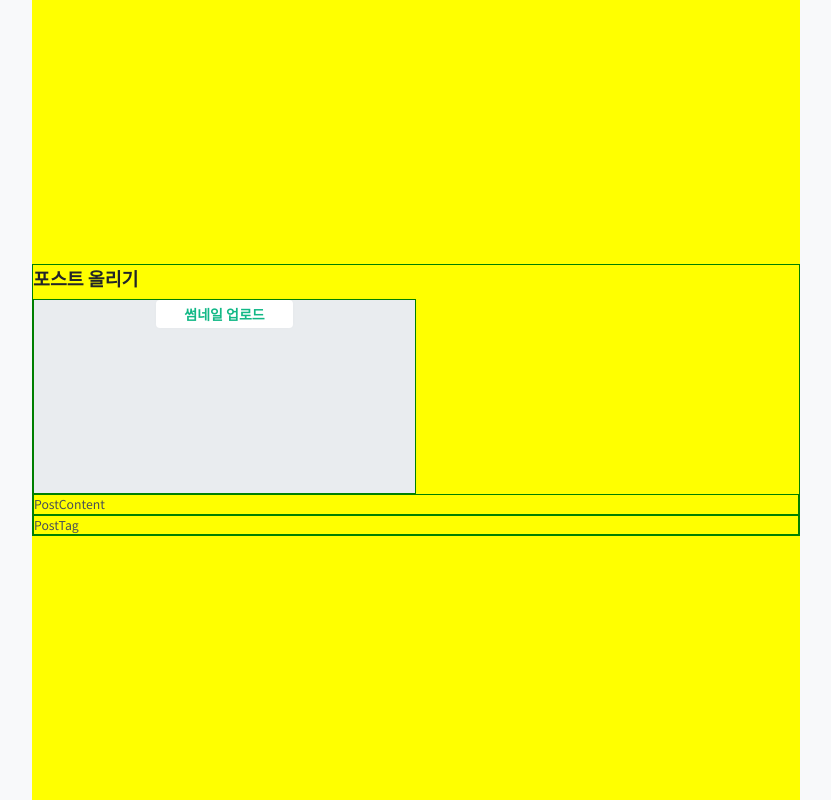
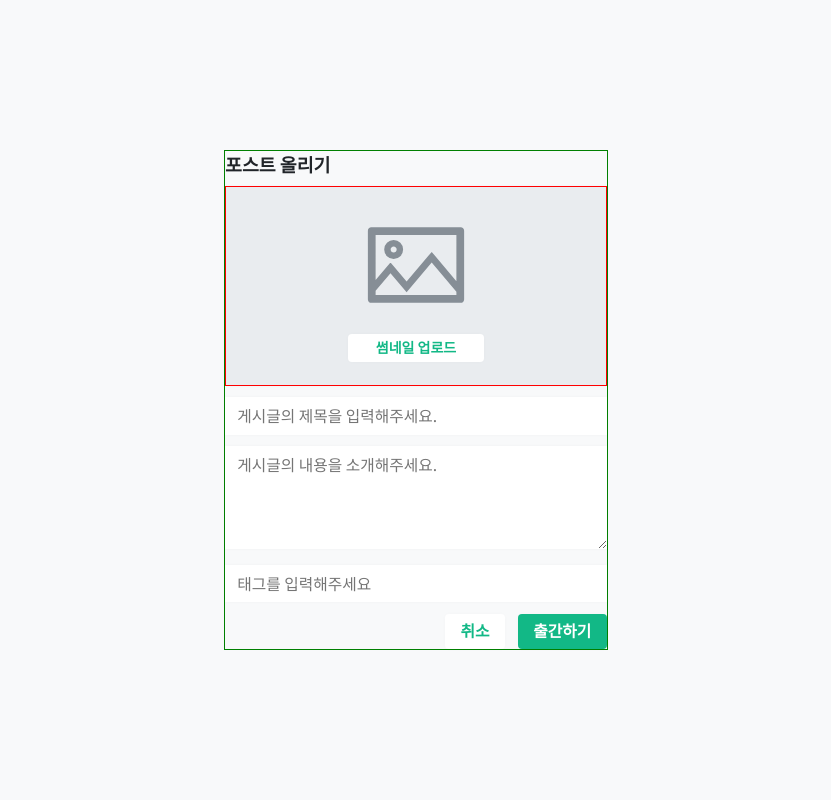
Before and after one commit to YooJinRa/FE_kelog, a React (Create React App) app: page /post in a window 1280 px wide. Shown: the top 800 px of the page, without its empty margins (448-1279 px from the left). Built offline with nearby package versions, Linux system fonts and the light colour scheme.

Commit message:
DEV : PostingPages ImageUpload, Preview & ImageResizing

```diff
--- a/package.json
+++ b/package.json
@@ -8,9 +8,11 @@
     "@testing-library/react": "^13.0.0",
     "@testing-library/user-event": "^13.2.1",
     "axios": "^0.27.2",
+    "browser-image-compression": "^2.0.0",
     "react": "^18.2.0",
     "react-dom": "^18.2.0",
     "react-hook-form": "^7.34.2",
+    "react-icons": "^4.4.0",
     "react-intersection-observer": "^9.4.0",
     "react-redux": "^8.0.2",
     "react-router-dom": "^6.3.0",
--- a/src/assets/GlobalStyle.jsx
+++ b/src/assets/GlobalStyle.jsx
@@ -21,11 +21,13 @@ const GlobalStyle = createGlobalStyle`
     font-weight: 400;
     line-height: 1.5;
     font-size: 0.875rem;
-    color: var(--text-color);
     margin: 0;
     padding: 0;
     box-sizing: border-box;
     scroll-behavior: smooth;
+  }
+  div, ul li, ol li, p, span, strong, input, textarea {
+    color: var(--text-color);
   }
   // :: 배경색 설정
   body {
@@ -65,6 +67,7 @@ const GlobalStyle = createGlobalStyle`
     background-color: var(--primary-color);
     color: var(--subBg-color);
   }
+
 `;
 
 export default GlobalStyle;
--- a/src/components/posting/PostContent.jsx
+++ b/src/components/posting/PostContent.jsx
@@ -1,7 +1,31 @@
 import React from 'react';
+import styled from 'styled-components';
 
 const PostContent = () => {
-  return <div>PostContent</div>;
+  return (
+    <StPostContentWrap>
+      <input placeholder='게시글의 제목을 입력해주세요.' />
+      <textarea placeholder='게시글의 내용을 소개해주세요.'></textarea>
+    </StPostContentWrap>
+  );
 };
 
 export default PostContent;
+
+const StPostContentWrap = styled.div`
+  padding: 0.8rem 0 0;
+  input, textarea{
+    width: 100%;
+    margin-bottom: 0.8rem;
+    padding: 0.5rem 0.875rem;
+    font-size: 1.125rem;
+    color: var(--title-color);
+    border: none;
+    background: var(--subBg-color);
+    box-shadow: var(--shadow-style);
+    outline: none;
+  }
+  textarea {
+    height: 7.375rem;
+  }
+`
--- a/src/components/posting/PostImage.jsx
+++ b/src/components/posting/PostImage.jsx
@@ -1,10 +1,57 @@
-import React from 'react';
+import React, { useEffect, useRef, useState } from 'react';
+import imageCompression from "browser-image-compression";
 import styled from 'styled-components';
+import { AiOutlinePicture } from 'react-icons/ai';
 
-const PostImage = () => {
+const PostImage = ({setCompressedImageFile}) => {
+  const [ selectedPostImage, setSelectedPostImage ] = useState(null);
+
+
+  // ::: 이미지 리사이징(Resizing)
+  const compressImageAndGetImageFile = async(postImageFile) => {
+    const options = {
+      maxSizeMB: 1,
+      maxWidthOrHeight: 1920,
+      useWebWorker: true,
+    };
+    const compressedFile = await imageCompression(postImageFile, options);
+
+    return compressedFile;
+  }
+
+  // ::: 이미지 미리보기(Image Preview)
+  const onChangePostImageFile = async(event) => {
+    const postImageFile = event.target.files[0];
+    try {
+      const compressedFile = await compressImageAndGetImageFile(postImageFile);
+      setCompressedImageFile(compressedFile);
+      const finalCompressedImage = await imageCompression.getDataUrlFromFile(
+        compressedFile
+      );
+      setSelectedPostImage(finalCompressedImage);
+    } catch (error) {
+      console.log("__PostImage_uploadImageError ::", error);
+      alert("이미지를 업로드 하는데 문제가 생겼습니다. 다시 시도해주세요!");
+    }
+  }
+
   return (
     <StPostImageWrap>
-      <button className='buttonWhite'>썸네일 업로드</button>
+      <AiOutlinePicture size="110" color="#868E96" />
+      <label
+        className='buttonWhite'
+        htmlFor='inputPostImageFile'
+      >
+        썸네일 업로드
+      </label>
+      <input
+        id="inputPostImageFile"
+        onChange={onChangePostImageFile}
+        type='file'
+        accept="image/jpg, image/jpeg, image/png"
+        style={{ display : 'none' }}
+      />
+      {selectedPostImage && <StPreviewImage src={selectedPostImage} alt='preview' />}
     </StPostImageWrap>
   );
 };
@@ -12,9 +59,33 @@ const PostImage = () => {
 export default PostImage;
 
 const StPostImageWrap = styled.div`
-  width: 50% !important;
-  height: 195px;
+  position:relative;
+  display: flex;
+  flex-direction: column;
+  align-items: center;
+  justify-content: center;
+  height: 200px;
   background-color: var(--grayBg-color);
   box-shadow: var(--shadow-style);
   text-align: center;
+  overflow: hidden;
+  border: 1px solid red;
+
+  label {
+    border-radius: 4px;
+    box-shadow: rgb(0 0 0 / 2%) 0px 0px 4px;
+    font-size: 1rem;
+    font-weight: 700;
+    padding: 0.25rem 2rem;
+    outline: none;
+    border: none;
+    transition: all 0.125s ease-in 0s;
+    cursor: pointer;
+    margin-top: 1rem;
+  }
+`;
+
+const StPreviewImage = styled.img`
+  position: absolute;
+  width: 100%;
 `
--- a/src/components/posting/PostTag.jsx
+++ b/src/components/posting/PostTag.jsx
@@ -1,7 +1,26 @@
 import React from 'react';
+import styled from 'styled-components';
 
 const PostTag = () => {
-  return <div>PostTag</div>;
+  return (
+    <StPostTagWrap>
+      <input type="text" placeholder="태그를 입력해주세요" />
+    </StPostTagWrap>
+  );
 };
 
 export default PostTag;
+
+const StPostTagWrap = styled.div`
+  input {
+    width: 100%;
+    margin-bottom: 0.8rem;
+    padding: 0.5rem 0.875rem;
+    font-size: 1.125rem;
+    color: var(--title-color);
+    border: none;
+    background: var(--subBg-color);
+    box-shadow: var(--shadow-style);
+    outline: none;
+  }
+`;
--- a/src/components/posting/PostingFormContainer.jsx
+++ b/src/components/posting/PostingFormContainer.jsx
@@ -1,18 +1,28 @@
-import React from 'react';
+import React, { useState } from 'react';
 import PostImage from './PostImage';
 import PostContent from './PostContent';
 import PostTag from './PostTag';
 import styled from 'styled-components';
 
 const PostingFormContainer = () => {
+  // ::: 이미지 업로드 상태관리
+  const [ compressedImageFile, setCompressedImageFile] = useState(null);
+  console.log("___PostingForm_imageState ====> ", compressedImageFile);
+
   return (
   <StPostingFormContainer>
-    <div>
+    <form>
       <h3>포스트 올리기</h3>
-      <PostImage />
+      <PostImage
+        setCompressedImageFile={setCompressedImageFile}
+      />
       <PostContent />
       <PostTag />
-    </div>
+      <StPostingButtonRow>
+        <button className="buttonWhite">취소</button>
+        <button className="buttonPoint">출간하기</button>
+      </StPostingButtonRow>
+    </form>
   </StPostingFormContainer>
   );
 };
@@ -28,10 +38,22 @@ const StPostingFormContainer = styled.div`
   height: 100vh;
   padding: 10px 0;
   margin: 0 auto;
-  background-color: yellow;
 
-  div {
-    width: 100%;
+  form {
+    width: 50%;
     border: 1px solid green;
   }
 `;
+
+const StPostingButtonRow = styled.div`
+  display: flex;
+  flex-direction: row;
+  justify-content: end;
+
+  button {
+    height: 2.5rem;
+    font-size: 1.125rem;
+    margin-left: 0.875rem;
+    padding: 0px 1.125rem;
+  }
+`;
--- a/src/index.js
+++ b/src/index.js
@@ -9,10 +9,10 @@ import GlobalStyle from './assets/GlobalStyle'
 
 const root = ReactDOM.createRoot(document.getElementById('root'));
 root.render(
-  <React.StrictMode>
+  <>
     <GlobalStyle />
     <App />
-  </React.StrictMode>
+  </>
 );
 
 
```
Also changed, not shown: 2 other files (tests, documents, lock files or other folders).
